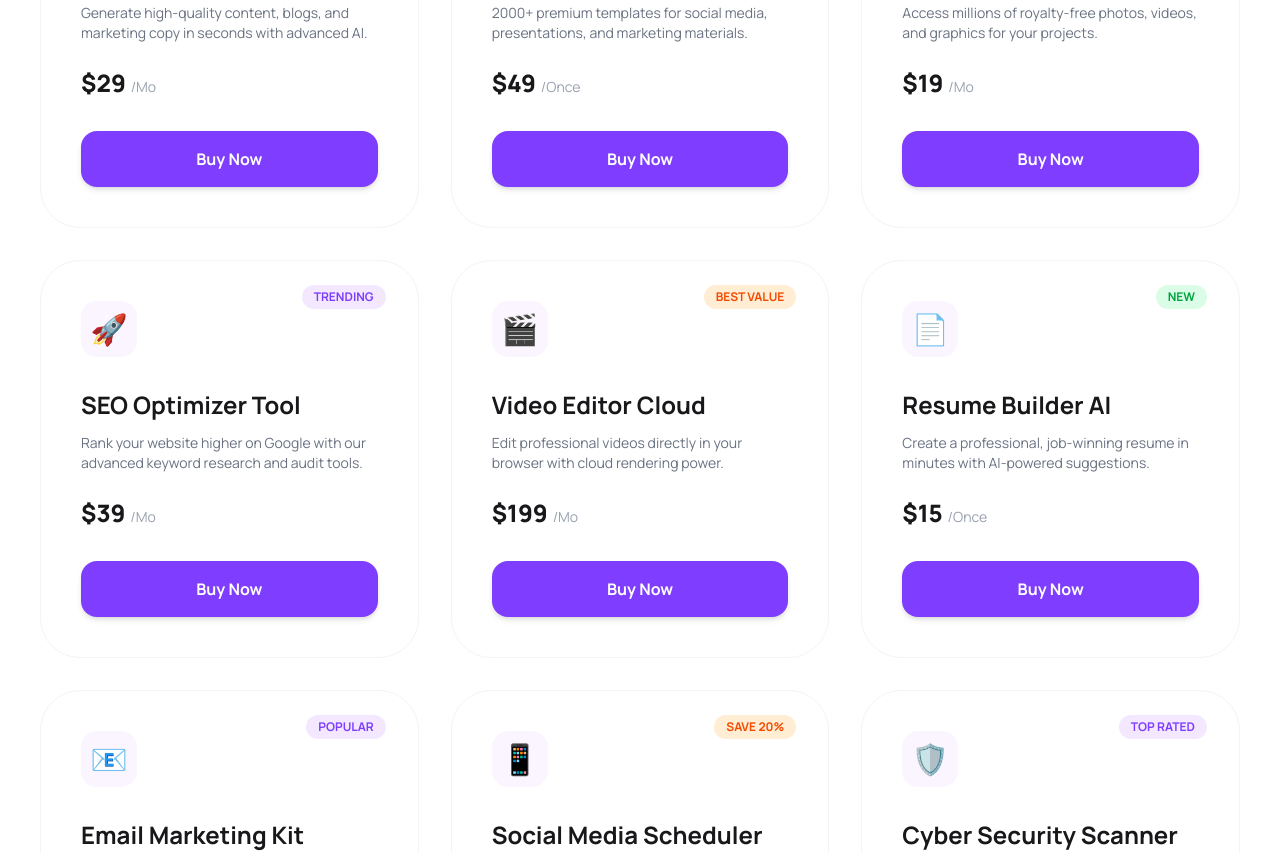
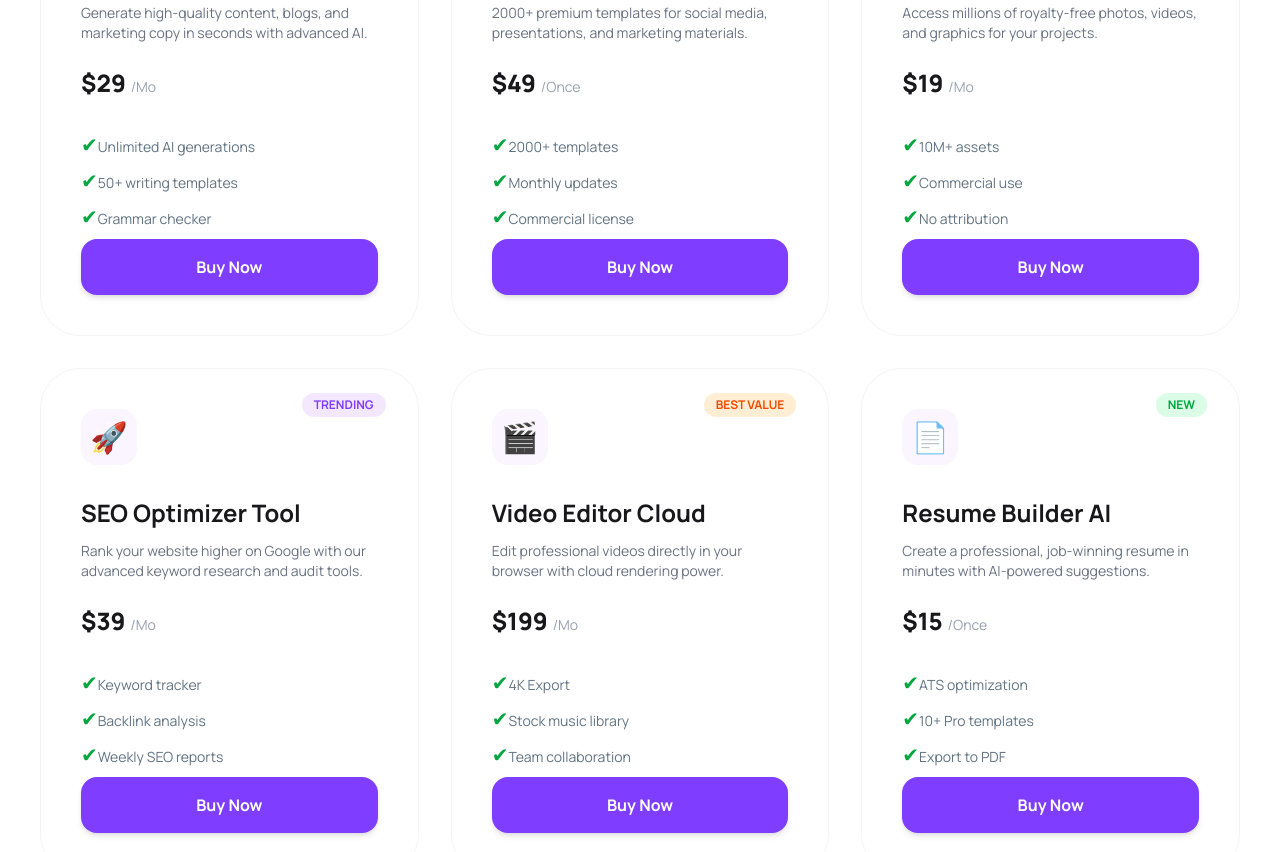
Before and after one commit to apurbadatta/DigiTools-Platfrom, a React (Vite) app: page / in a window 1280 px wide. Shown: the part 1540-2392 px from the top of the page. Built offline with nearby package versions, Linux system fonts and the light colour scheme.

Commit message:
product Features add

```diff
--- a/src/components/ProductSection.jsx
+++ b/src/components/ProductSection.jsx
@@ -6,13 +6,11 @@ const ProductSection = ({ cart, setCart }) => {
   const [products, setProducts] = useState([]);
   const [activeTab, setActiveTab] = useState("products");
 
-
   useEffect(() => {
     fetch("/products.json")
       .then((res) => res.json())
       .then((data) => setProducts(data));
   }, []);
-
 
   const handleAddToCart = (product) => {
     const isExist = cart.find((item) => item.id === product.id);
@@ -22,13 +20,11 @@ const ProductSection = ({ cart, setCart }) => {
     }
   };
 
-
   const handleRemoveFromCart = (id, name) => {
     const remainingCart = cart.filter((item) => item.id !== id);
     setCart(remainingCart);
     toast.info(`${name} has been removed from your cart.`);
   };
-
 
   const handleCheckout = () => {
     toast.success("Order Placed Successfully!");
@@ -94,8 +90,8 @@ const ProductSection = ({ cart, setCart }) => {
                         product.tagType === "best-seller"
                           ? "bg-orange-100 text-orange-600"
                           : product.tagType === "popular"
-                          ? "bg-purple-100 text-[#7F3EFF]"
-                          : "bg-green-100 text-green-600"
+                            ? "bg-purple-100 text-[#7F3EFF]"
+                            : "bg-green-100 text-green-600"
                       }`}
                     >
                       {product.tag}
@@ -115,6 +111,18 @@ const ProductSection = ({ cart, setCart }) => {
                       <span className="text-sm text-gray-400 font-normal">
                         /{product.period === "one-time" ? "Once" : "Mo"}
                       </span>
+                    </div>
+                    <div className="pb-2">
+                      <ul className="mt-6 flex flex-col gap-2 text-xs">
+                        {product.features.map((feature, index) => (
+                          <li key={index} className="text-green-600 text-xl">✔
+
+                            <span className="text-[#627382] text-sm">
+                              {feature}
+                            </span>
+                          </li>
+                        ))}
+                      </ul>
                     </div>
                   </div>
 
@@ -140,7 +148,9 @@ const ProductSection = ({ cart, setCart }) => {
           <div className="py-10">
             {cart.length === 0 ? (
               <div className="bg-gray-50 rounded-[3rem] py-15 px-6 border-2 border-dashed border-gray-200 flex flex-col items-center">
-                <div className="text-6xl mb-6 "><FaShoppingCart/></div>
+                <div className="text-6xl mb-6 ">
+                  <FaShoppingCart />
+                </div>
                 <h3 className="text-2xl font-bold text-gray-800 mb-2">
                   Your cart is empty!
                 </h3>
```
